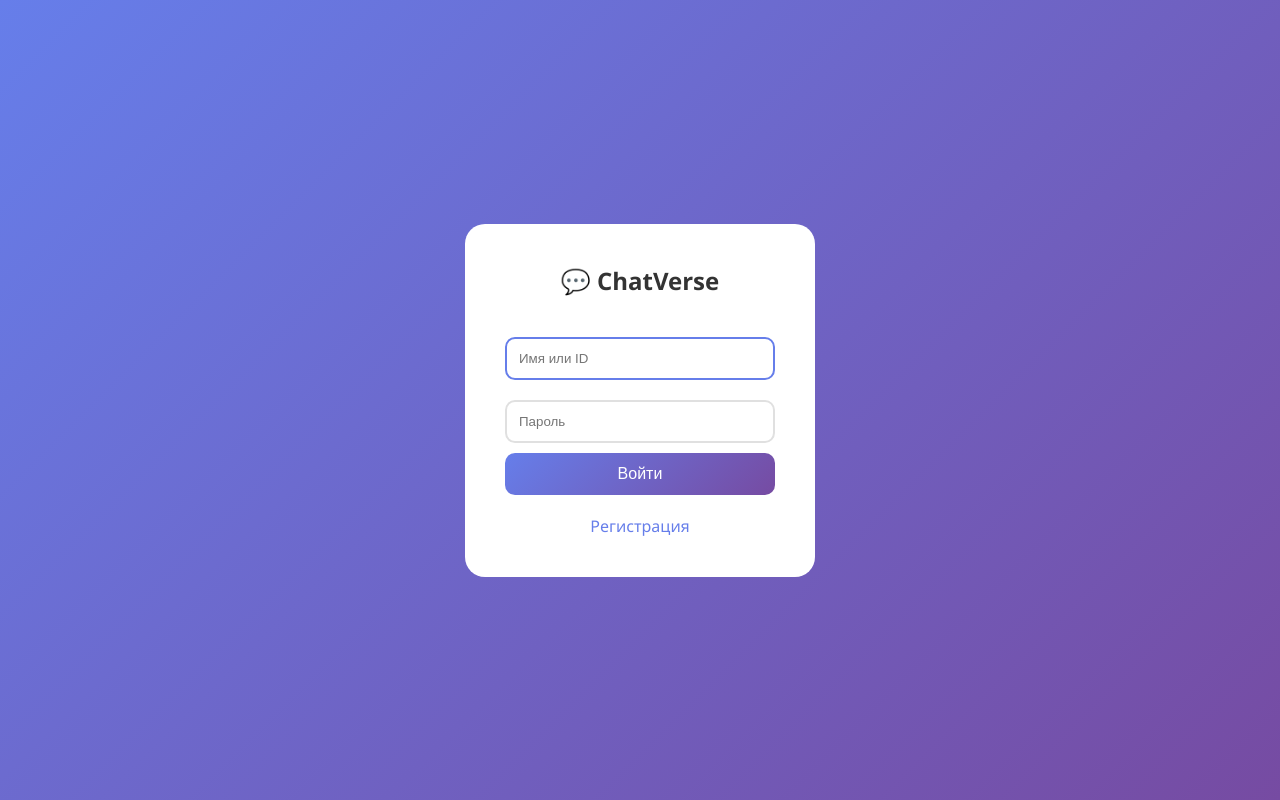
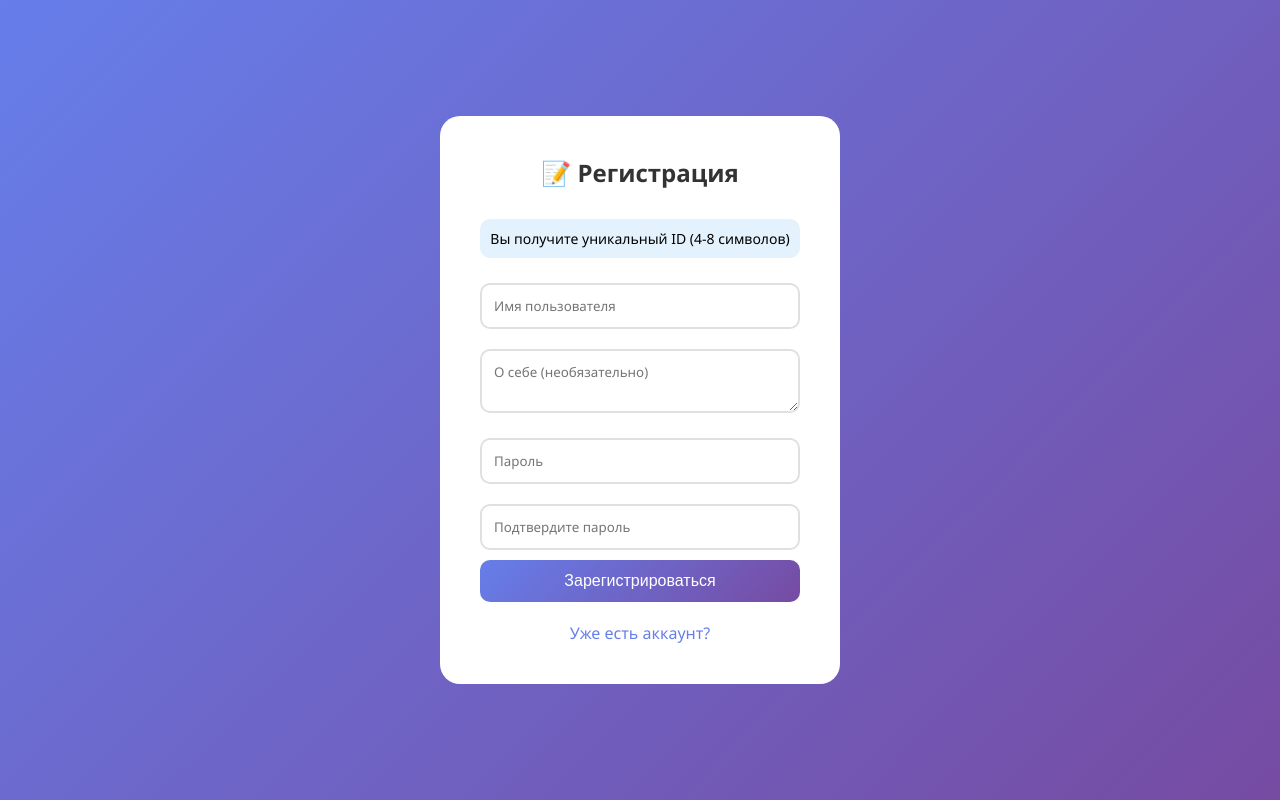
Before and after one commit to Userffft/chats-2.0, a Flask app: page /login in a window 1280 px wide. Run offline with Flask 3, Linux system fonts and the light colour scheme.

Commit message:
Update login.html

```diff
--- a/templates/login.html
+++ b/templates/login.html
@@ -2,32 +2,35 @@
 <html>
 <head>
     <meta charset="UTF-8">
-    <title>ChatVerse - Вход</title>
+    <title>ChatVerse - Регистрация</title>
     <style>
         *{margin:0;padding:0;box-sizing:border-box}
         body{font-family:'Segoe UI',Arial,sans-serif;background:linear-gradient(135deg,#667eea 0%,#764ba2 100%);min-height:100vh;display:flex;justify-content:center;align-items:center}
-        .container{background:white;padding:40px;border-radius:20px;width:350px;animation:fadeIn 0.3s}
-        @keyframes fadeIn{from{opacity:0;transform:scale(0.9)}to{opacity:1;transform:scale(1)}}
+        .container{background:white;padding:40px;border-radius:20px;width:400px;animation:fadeIn 0.3s}
         h2{text-align:center;margin-bottom:30px;color:#333}
-        input{width:100%;padding:12px;margin:10px 0;border:2px solid #e0e0e0;border-radius:10px}
-        input:focus{outline:none;border-color:#667eea}
+        input,textarea{width:100%;padding:12px;margin:10px 0;border:2px solid #e0e0e0;border-radius:10px;font-family:inherit}
+        textarea{resize:vertical;min-height:60px}
         button{width:100%;padding:12px;background:linear-gradient(135deg,#667eea 0%,#764ba2 100%);color:white;border:none;border-radius:10px;cursor:pointer;font-size:16px}
         button:hover{transform:translateY(-2px)}
         .error{color:red;text-align:center;margin-bottom:15px}
         .footer{text-align:center;margin-top:20px}
         .footer a{color:#667eea;text-decoration:none}
+        .info{background:#e3f2fd;padding:10px;border-radius:10px;margin-bottom:15px;font-size:14px;text-align:center}
     </style>
 </head>
 <body>
 <div class="container">
-    <h2>💬 ChatVerse</h2>
+    <h2>📝 Регистрация</h2>
     {% if error %}<div class="error">{{ error }}</div>{% endif %}
+    <div class="info">Вы получите уникальный ID (4-8 символов)</div>
     <form method="post">
-        <input type="text" name="username" placeholder="Имя или ID" required autofocus>
-        <input type="password" name="password" placeholder="Пароль" required>
-        <button type="submit">Войти</button>
+        <input type="text" name="username" placeholder="Имя пользователя" required minlength="3">
+        <textarea name="bio" placeholder="О себе (необязательно)"></textarea>
+        <input type="password" name="password" placeholder="Пароль" required minlength="4">
+        <input type="password" name="confirm_password" placeholder="Подтвердите пароль" required>
+        <button type="submit">Зарегистрироваться</button>
     </form>
-    <div class="footer"><a href="/register">Регистрация</a></div>
+    <div class="footer"><a href="/login">Уже есть аккаунт?</a></div>
 </div>
 </body>
 </html>
```
